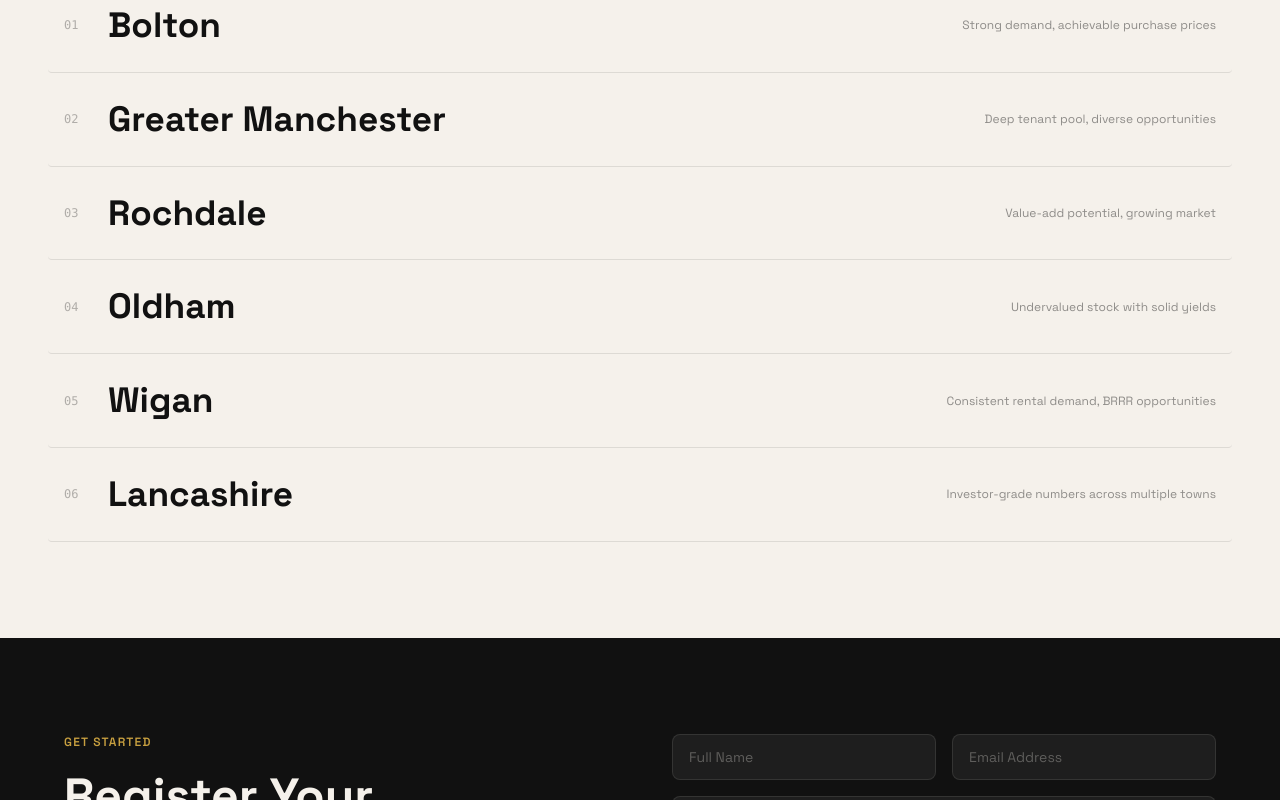
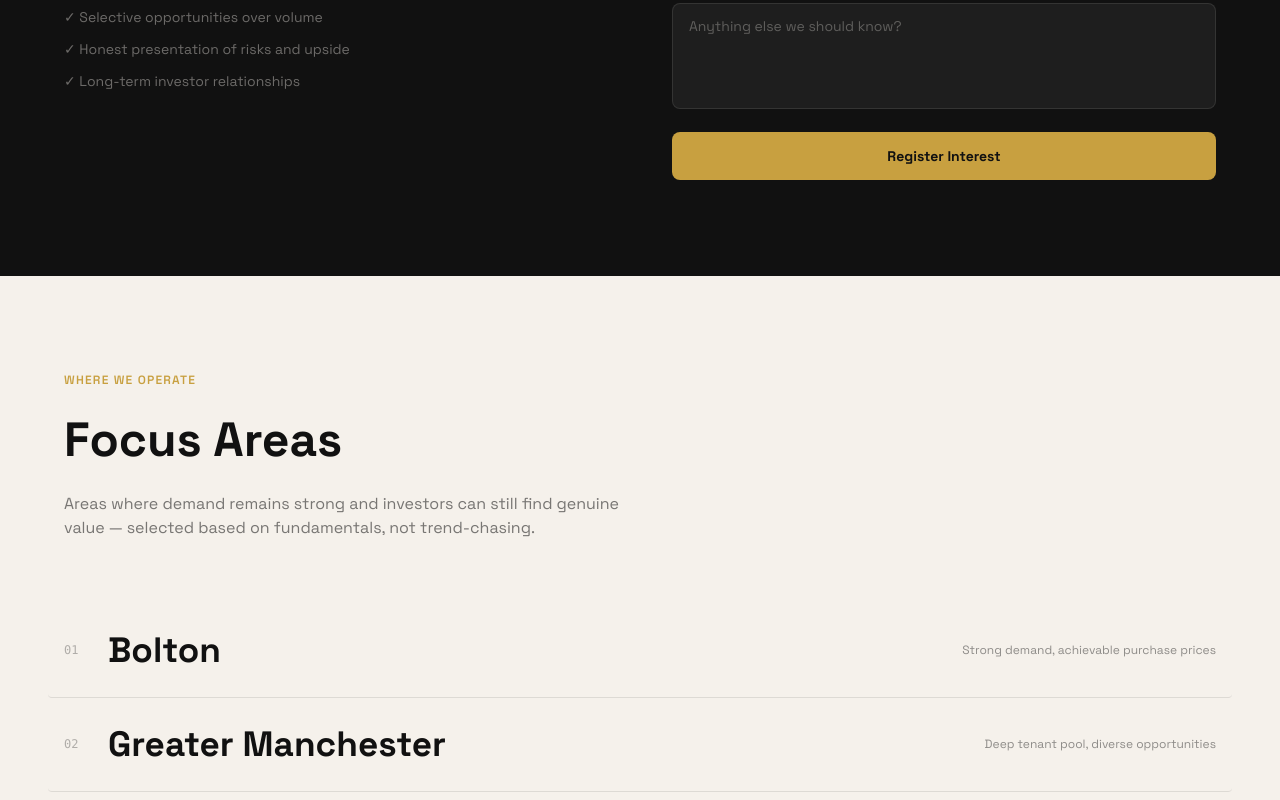
Before and after one commit to 4-Jhin/steves-uf-property, a Next.js app: page / in a window 1280 px wide. Shown: the part 3020-3820 px from the top of the page. Built offline with nearby package versions, Linux system fonts and the light colour scheme.

Commit message:
Move Register section to after Deal Types

```diff
--- a/app/page.tsx
+++ b/app/page.tsx
@@ -16,8 +16,8 @@ export default function Home() {
         <About />
         <HowItWorks />
         <DealTypes />
+        <Register />
         <FocusAreas />
-        <Register />
       </main>
       <Footer />
     </>
```
